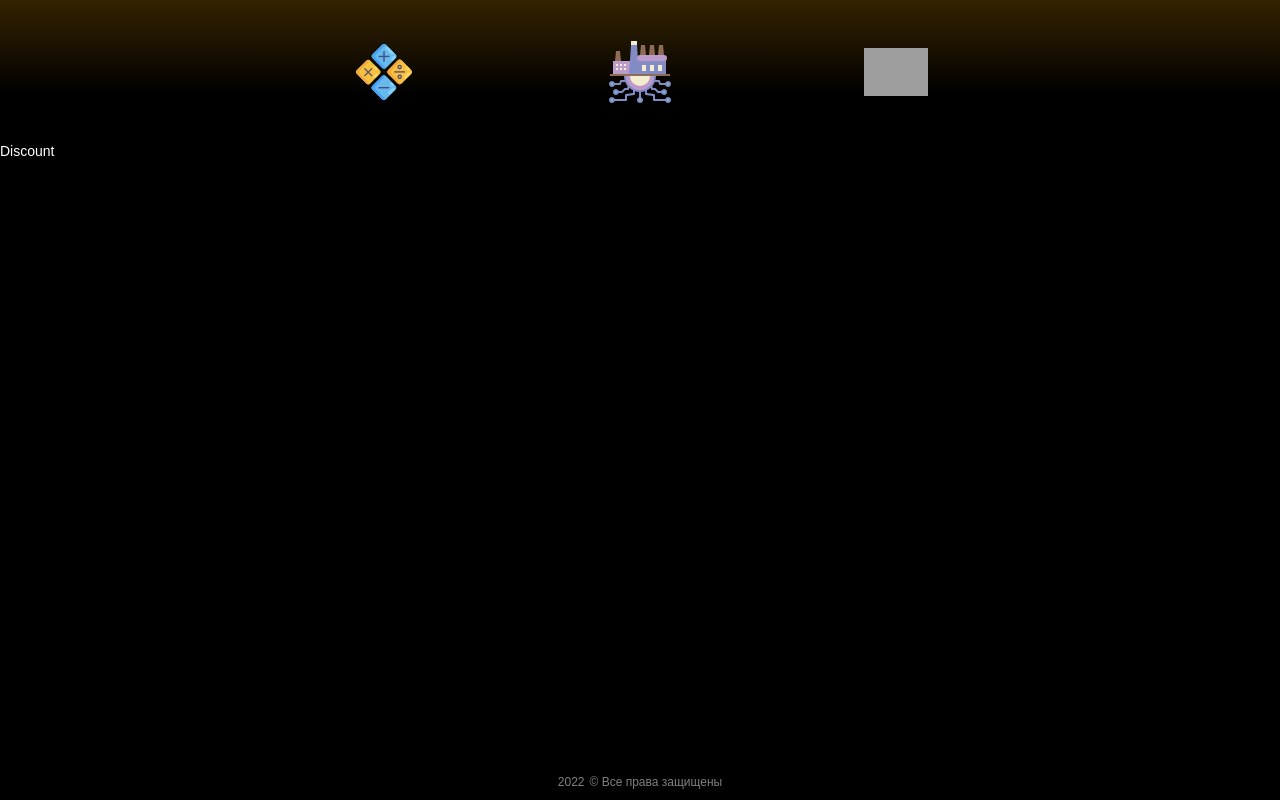
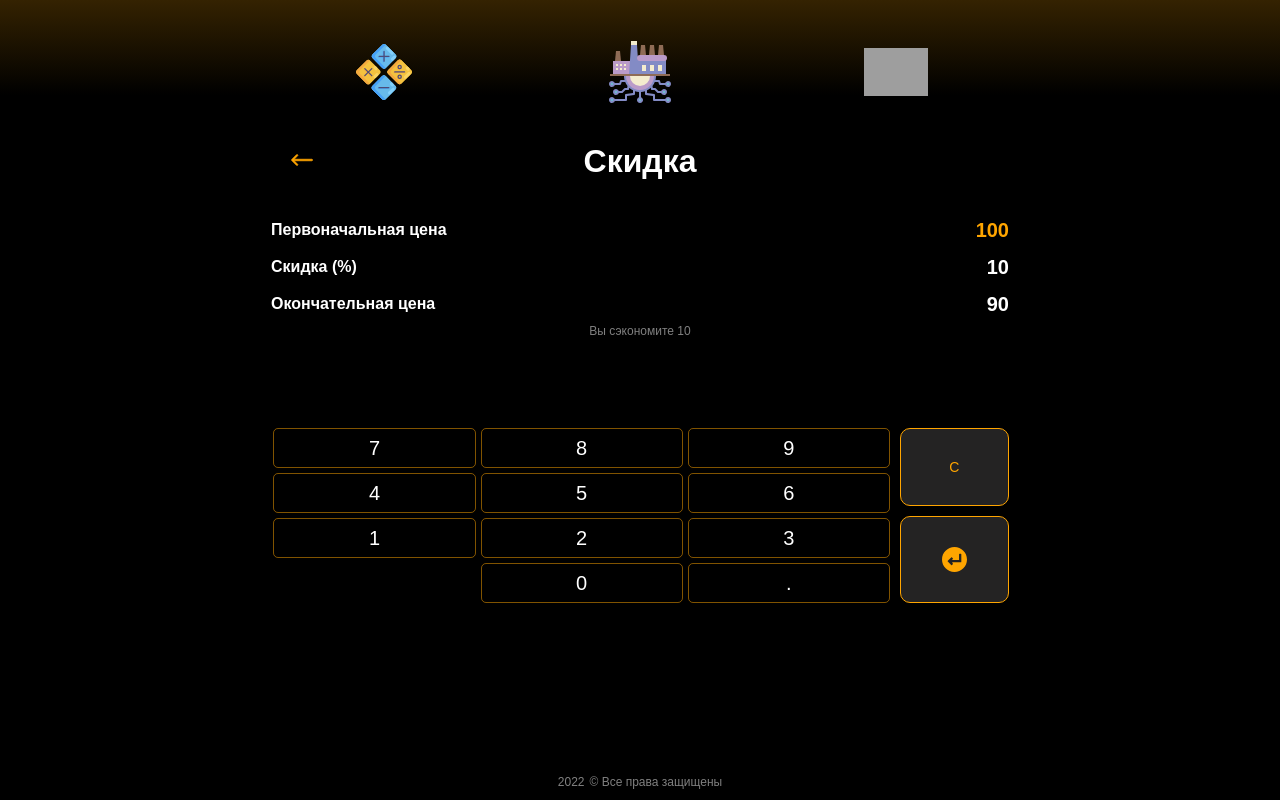
Before and after one commit to Yuri-Simonov/More_than_just_a_calculator, a React (Create React App) app: page /sections/discount in a window 1280 px wide. Built offline with nearby package versions, Linux system fonts and the light colour scheme; grey boxes are pictures that could not be loaded; the HTML template or start-up script is replaced by a standard one.

Commit message:
реализована подсекция скидки

```diff
--- a/src/app/components/common/conversionTwoOperators.jsx
+++ b/src/app/components/common/conversionTwoOperators.jsx
@@ -1,5 +1,6 @@
 import React from "react";
 import PropTypes from "prop-types";
+import { round } from "mathjs";
 
 const ConversionTwoOperators = ({
     measures,
@@ -9,12 +10,15 @@ const ConversionTwoOperators = ({
     firstResultValue,
     secondResultValue,
     toggleActiveField,
-    activeField
+    activeField,
+    methodOfCalculation,
+    finalResult
 }) => {
     return (
         <section className="conversion">
             <div className="conversion__body">
                 <div className="conversion__item">
+                    {methodOfCalculation === "bodyWeightMeter" && (
                         <div className="conversion__select">
                             <select
                                 name="first"
@@ -33,6 +37,12 @@ const ConversionTwoOperators = ({
                                 })}
                             </select>
                         </div>
+                    )}
+                    {methodOfCalculation === "discount" && (
+                        <p className="conversion__single-measures">
+                            Первоначальная цена
+                        </p>
+                    )}
                     <div className="conversion__value">
                         <p
                             className={
@@ -44,12 +54,15 @@ const ConversionTwoOperators = ({
                         >
                             {firstResultValue}
                         </p>
+                        {methodOfCalculation === "bodyWeightMeter" && (
                             <p className="conversion__measure">
                                 {firstSelectValue.fullName}
                             </p>
+                        )}
                     </div>
                 </div>
                 <div className="conversion__item">
+                    {methodOfCalculation === "bodyWeightMeter" && (
                         <div className="conversion__select">
                             <select
                                 name="second"
@@ -68,6 +81,12 @@ const ConversionTwoOperators = ({
                                 })}
                             </select>
                         </div>
+                    )}
+                    {methodOfCalculation === "discount" && (
+                        <p className="conversion__single-measures">
+                            Скидка (%)
+                        </p>
+                    )}
                     <div className="conversion__value">
                         <p
                             className={
@@ -79,25 +98,47 @@ const ConversionTwoOperators = ({
                         >
                             {secondResultValue}
                         </p>
+                        {methodOfCalculation === "bodyWeightMeter" && (
                             <p className="conversion__measure">
                                 {secondSelectValue.fullName}
                             </p>
+                        )}
                     </div>
                 </div>
+                {methodOfCalculation === "discount" && (
+                    <div className="conversion__item">
+                        <p className="conversion__single-measures">
+                            Окончательная цена
+                        </p>
+                        <div className="conversion__value">
+                            <p className="conversion__result">{finalResult}</p>
+                        </div>
+                    </div>
+                )}
+                {methodOfCalculation === "discount" && (
+                    <div className="conversion__prompt">
+                        <p>
+                            Вы сэкономите{" "}
+                            {round(firstResultValue - finalResult, 5)}
+                        </p>
+                    </div>
+                )}
             </div>
         </section>
     );
 };
 
 ConversionTwoOperators.propTypes = {
-    measures: PropTypes.array.isRequired,
+    measures: PropTypes.array,
     toggleSelect: PropTypes.func,
     toggleActiveField: PropTypes.func,
     firstSelectValue: PropTypes.object,
     secondSelectValue: PropTypes.object,
     firstResultValue: PropTypes.string,
     secondResultValue: PropTypes.string,
-    activeField: PropTypes.number
+    methodOfCalculation: PropTypes.string,
+    activeField: PropTypes.number,
+    finalResult: PropTypes.number
 };
 
 export default ConversionTwoOperators;
--- a/src/app/components/pages/sections/body_weight_meter.jsx
+++ b/src/app/components/pages/sections/body_weight_meter.jsx
@@ -41,6 +41,7 @@ const BodyWeightMeter = () => {
                 secondResultValue={secondResult}
                 toggleActiveField={changeActiveField}
                 activeField={activeField}
+                methodOfCalculation={methodOfCalculation}
             />
             <BWMResult
                 finalResult={finalResult}
--- a/src/app/components/pages/sections/discount.jsx
+++ b/src/app/components/pages/sections/discount.jsx
@@ -1,7 +1,46 @@
 import React from "react";
+import SimplePanel from "../../common/simple_panel";
+import Title from "../../common/title";
+import { bodyWeightMeterMeasures } from "../../../consts/measures/body_weight_meter_measures";
+import { useTwoOperatorsConverter } from "../../../hooks/useTwoOperatorsConverter";
+import ConversionTwoOperators from "../../common/conversionTwoOperators";
 
 const Discount = () => {
-    return <div>Discount</div>;
+    const initialState = ["100", "10"];
+    const methodOfCalculation = "discount";
+    const {
+        firstResult,
+        secondResult,
+        changeValue,
+        deleteLastResultSymbol,
+        changeActiveField,
+        activeField,
+        finalResult,
+        clearActiveResultValues
+    } = useTwoOperatorsConverter(
+        bodyWeightMeterMeasures,
+        initialState,
+        methodOfCalculation
+    );
+
+    return (
+        <div className="container-inner">
+            <Title title={"Скидка"} />
+            <ConversionTwoOperators
+                firstResultValue={firstResult}
+                secondResultValue={secondResult}
+                toggleActiveField={changeActiveField}
+                activeField={activeField}
+                methodOfCalculation={methodOfCalculation}
+                finalResult={finalResult}
+            />
+            <SimplePanel
+                changeValue={changeValue}
+                deleteAllSymbols={clearActiveResultValues}
+                deleteLastSymbol={deleteLastResultSymbol}
+            />
+        </div>
+    );
 };
 
 export default Discount;
--- a/src/app/consts/error_messages.js
+++ b/src/app/consts/error_messages.js
@@ -1,3 +1,4 @@
 export const errorMessages = {
-    BWM: "Возможно ИМТ был рассчитан неправильно. Проверьте, пожалуйста, введенные вами данные"
+    BWM: "Возможно ИМТ был рассчитан неправильно. Проверьте, пожалуйста, введенные вами данные",
+    discount: "Скидка не может быть более 100%"
 };
--- a/src/app/hooks/useTwoOperatorsConverter.jsx
+++ b/src/app/hooks/useTwoOperatorsConverter.jsx
@@ -60,6 +60,14 @@ export const useTwoOperatorsConverter = (
                                 (prevState) => prevState + btnValue
                             );
                         }
+                    } else if (
+                        methodOfCalculation === "discount" &&
+                        secondResult.length === 2 &&
+                        btnValue !== "." &&
+                        secondResult.indexOf(".") === -1
+                    ) {
+                        sliceDiscount();
+                        errorPrompt(errorMessages.discount);
                     } else {
                         setSecondResult((prevState) => prevState + btnValue);
                     }
@@ -74,6 +82,8 @@ export const useTwoOperatorsConverter = (
         // Если вычисление простая пропорция
         methodOfCalculation === "bodyWeightMeter" &&
             BWMCalculation(firstMeaseure, secondMeasure);
+        methodOfCalculation === "discount" &&
+            discountCalculation(firstMeaseure, secondMeasure);
     };
 
     // Фикс задержки обновления стейта
@@ -136,7 +146,7 @@ export const useTwoOperatorsConverter = (
             : setActiveField(2);
     };
 
-    // Вычисление по простой пропорции
+    // Вычисление индекса массы тела
     function BWMCalculation(firstMeaseure, secondMeasure) {
         const calculationResult = evaluate(
             String(
@@ -148,10 +158,27 @@ export const useTwoOperatorsConverter = (
         setFinalResult(roundedResult);
     }
 
+    // Вычисление скидки
+    function discountCalculation() {
+        const calculationResult = evaluate(
+            String(firstResult * (1 - secondResult / 100))
+        );
+        const roundedResult = roundResult(calculationResult);
+        setFinalResult(roundedResult);
+    }
+
+    // Округление скидки при попытке ввода больше 100
+    function sliceDiscount() {
+        if (secondResult > 100) {
+            const newValueSecondResult = secondResult.slice(0, 2);
+            setSecondResult(newValueSecondResult);
+        }
+    }
+
     // Округление значения
     function roundResult(res) {
         if (String(res).match(/\.\d{1,}[0-9]+$/g)) {
-            res = round(res, 1);
+            res = round(res, 2);
         }
         return res;
     }
--- a/src/app/scss/blocks/conversion.scss
+++ b/src/app/scss/blocks/conversion.scss
@@ -28,6 +28,20 @@
         }
     }
 
+    &__single-measures {
+        font-weight: 700;
+        font-size: 16px;
+        line-height: 1.1;
+    }
+
+    &__prompt {
+        font-size: 12px;
+        line-height: 1.1;
+        color: $gray;
+        padding: 10px;
+        text-align: center;
+    }
+
     &__value {
         text-align: right;
         @media (max-width: 576px) {
```
Lines whose indentation alone changed are shown as unchanged.
